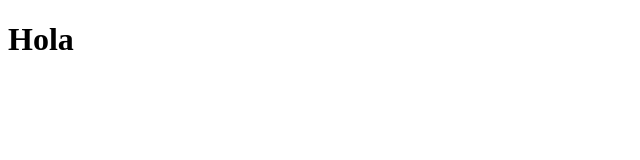
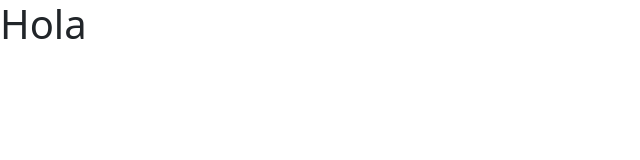
Before and after one commit to carlceca05/capacitacionatura, a plain HTML site: page index.html in a window 1280 px wide. Shown: the whole page, without its empty margins (0-640 px from the left). Drawn offline with nearby package versions, Linux system fonts and the light colour scheme.

Commit message:
todo fly

```diff
--- a/index.html
+++ b/index.html
@@ -1,13 +1,21 @@
 <!DOCTYPE html>
-<html lang="en">
+<html lang="es">
 <head>
+    <title>Capacitacion Natura</title>
+    <!--metas-->
     <meta charset="UTF-8">
     <meta http-equiv="X-UA-Compatible" content="IE=edge">
     <meta name="viewport" content="width=device-width, initial-scale=1.0">
-    <title>Document</title>
+    <!--LINKS-->
+    <link href="https://cdn.jsdelivr.net/npm/bootstrap@5.0.2/dist/css/bootstrap.min.css" rel="stylesheet" integrity="sha384-EVSTQN3/azprG1Anm3QDgpJLIm9Nao0Yz1ztcQTwFspd3yD65VohhpuuCOmLASjC" crossorigin="anonymous">
+    <link rel="stylesheet" href="estilos/estilos.css">
+
 </head>
 <body>
     <h1>Hola</h1>
 
+
+
+    <script src="https://cdn.jsdelivr.net/npm/bootstrap@5.0.2/dist/js/bootstrap.bundle.min.js" integrity="sha384-MrcW6ZMFYlzcLA8Nl+NtUVF0sA7MsXsP1UyJoMp4YLEuNSfAP+JcXn/tWtIaxVXM" crossorigin="anonymous"></script>
 </body>
 </html>
```
Also changed, not shown: estilos/estilos.css (added).
